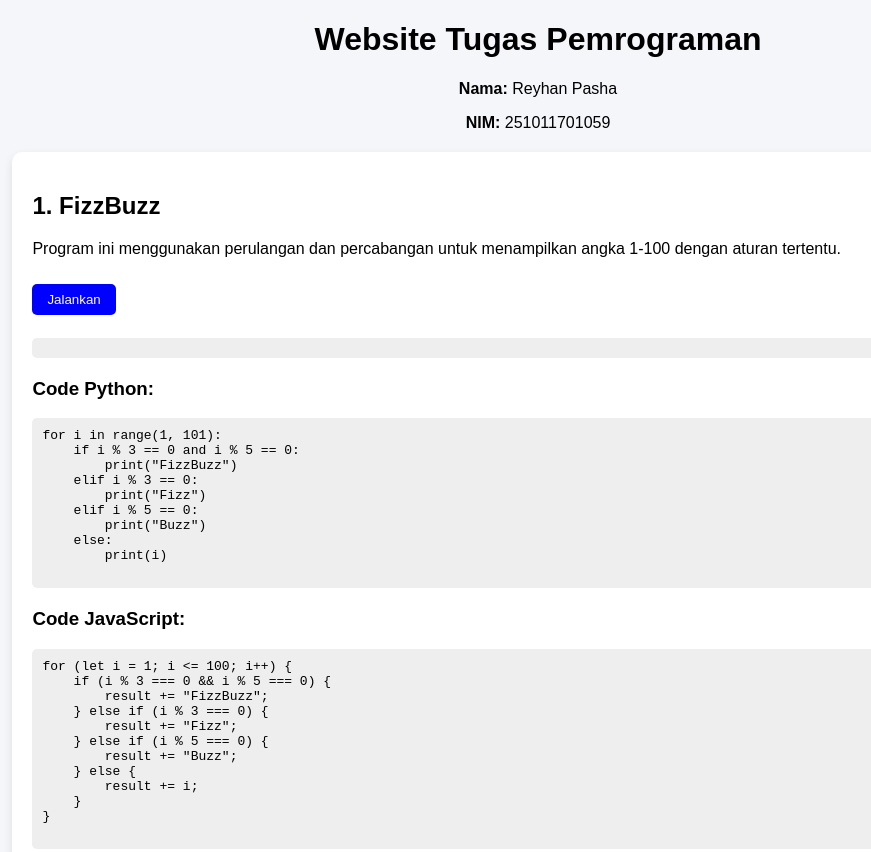
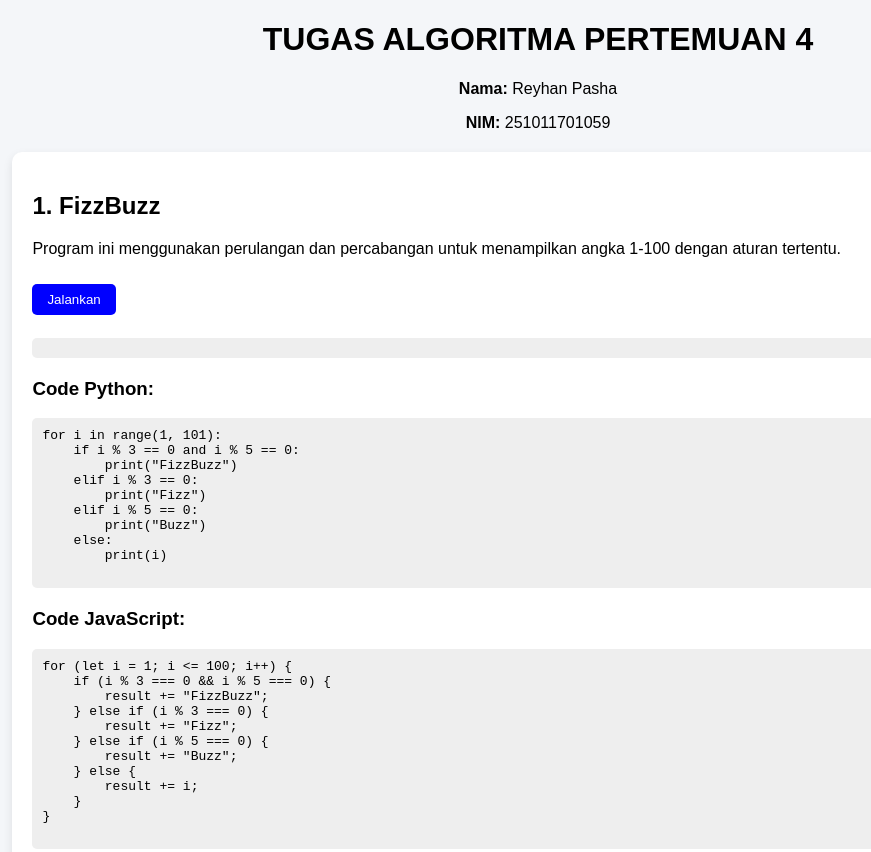
Before and after one commit to Rhapzo-linzs/FizzBuzz-python, a plain HTML site: page index.html in a window 1280 px wide. Shown: the top 852 px of the page, without its empty margins (102-973 px from the left). Drawn offline with Linux system fonts and the light colour scheme.

Commit message:
Update index.html

```diff
--- a/index.html
+++ b/index.html
@@ -1,7 +1,7 @@
 <!DOCTYPE html>
 <html>
 <head>
-    <title>Tugas Pemrograman</title>
+    <title>Tugas Algoritma</title>
     <style>
         body {
             font-family: Arial;
@@ -44,7 +44,7 @@
 
 <body>
 
-<h1>Website Tugas Pemrograman</h1>
+<h1>TUGAS ALGORITMA PERTEMUAN 4</h1>
 <p><b>Nama:</b> Reyhan Pasha</p>
 <p><b>NIM:</b> 251011701059</p>
 
```
